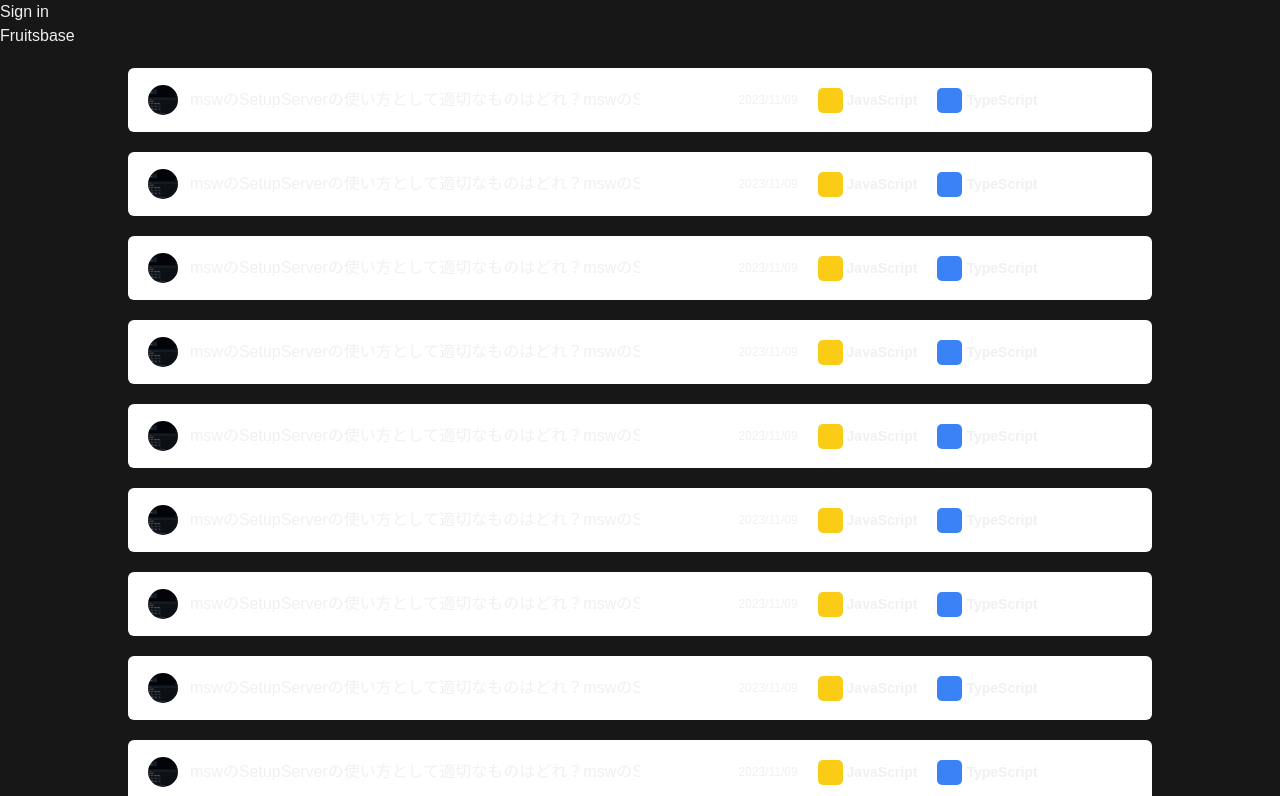
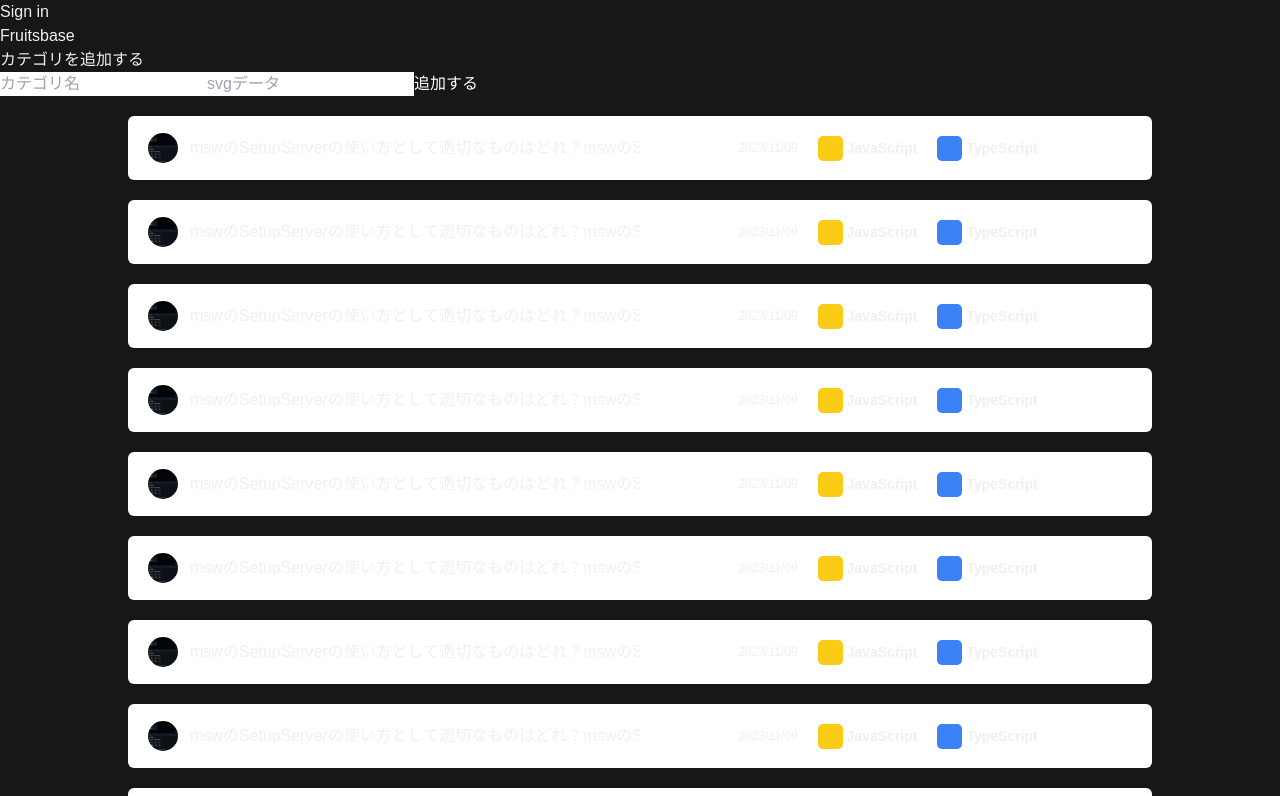
Before and after one commit to kaitokosuge/fruitsbase, a Next.js app: page / in a window 1280 px wide. Shown: the top 796 px of the page. Built offline with nearby package versions, Linux system fonts and the light colour scheme; no server answers.

Commit message:
add: category post

```diff
--- a/app/create/page.tsx
+++ b/app/create/page.tsx
@@ -1,3 +1,4 @@
+import CategoryViews from '@/features/categoryViews/CategoryViews';
 import QuizPost from '@/features/quizPost/QuizPost';
 import { auth } from '@clerk/nextjs/server';
 import React from 'react';
@@ -11,6 +12,7 @@ export default async function page() {
         <div>
             <h2 className="w-[700px] mx-auto text-gray-400">クイズの投稿</h2>
             <QuizPost />
+            <CategoryViews />
         </div>
     );
 }
--- a/app/page.tsx
+++ b/app/page.tsx
@@ -1,9 +1,11 @@
+import CategoryPost from '@/features/categoryPost/CategoryPost';
 import QuizViews from './../features/quizViews/QuizViews';
 
 export default function Home() {
     return (
         <main className="">
             <h1>Fruitsbase</h1>
+            <CategoryPost />
             <QuizViews />
         </main>
     );
--- a/features/categoryPost/CategoryPost.tsx
+++ b/features/categoryPost/CategoryPost.tsx
@@ -1,9 +1,15 @@
+'use client';
 import React from 'react';
+import { submitCategory } from './actions/postCategory';
+import CategoryForm from './components/CategoryForm';
 
 export default function CategoryPost() {
     return (
         <div>
             <p>カテゴリを追加する</p>
+            <form action={submitCategory} className="text-black">
+                <CategoryForm />
+            </form>
         </div>
     );
 }
--- /dev/null
+++ b/features/categoryPost/actions/postCategory.ts
@@ -0,0 +1,42 @@
+'use server';
+import prisma from '@/lib/prisma';
+import { auth } from '@clerk/nextjs/server';
+
+// category: { name: string; svg: string }
+
+const sleep = (ms: number) => {
+    return new Promise((resolve) => setTimeout(resolve, ms));
+};
+export async function submitCategory(formData: FormData): Promise<void> {
+    await sleep(2000);
+    try {
+        const { userId } = await auth();
+        if (!userId) {
+            console.log('loginしていません');
+            return;
+        }
+        const categoryName = formData.get('name');
+        if (!categoryName || typeof categoryName !== 'string') {
+            throw new Error();
+        }
+        const categorySvg = formData.get('svg');
+
+        console.log('categoryName:', categoryName);
+        console.log('categorySvg:', categorySvg);
+        console.log('userId:', userId);
+        const result = await prisma.category.create({
+            data: {
+                name: categoryName,
+                svg: categorySvg as string,
+                authorId: userId,
+            },
+        });
+
+        console.log('result', result);
+        // return new Response('Category has been created!', { status: 200 });
+    } catch (error) {
+        console.log('フォームのデータ', formData);
+        console.log('エラー内容', JSON.stringify(error));
+        // return new Response('Category Error', { status: 500 });
+    }
+}
--- /dev/null
+++ b/features/categoryPost/components/CategoryForm.tsx
@@ -0,0 +1,21 @@
+import React from 'react';
+import { useFormStatus } from 'react-dom';
+
+export default function CategoryForm() {
+    const { pending } = useFormStatus();
+    return (
+        <div>
+            <input type="text" placeholder="カテゴリ名" name="name" />
+            <input type="text" placeholder="svgデータ" name="svg" />
+            <button
+                type="submit"
+                disabled={pending}
+                className={
+                    pending ? 'opacity-50 text-white' : 'opacity-100 text-white'
+                }
+            >
+                追加する
+            </button>
+        </div>
+    );
+}
--- /dev/null
+++ b/features/categoryViews/CategoryViews.tsx
@@ -0,0 +1,17 @@
+import prisma from '@/lib/prisma';
+import { auth } from '@clerk/nextjs/server';
+import React from 'react';
+
+export default async function CategoryViews() {
+    const { userId, redirectToSignIn } = await auth();
+    if (!userId) {
+        return redirectToSignIn();
+    }
+    const categories = await prisma.category.findMany({
+        where: {
+            authorId: userId,
+        },
+    });
+    console.log(categories);
+    return <div></div>;
+}
```
Also changed, not shown: 2 other files (tests, documents, lock files or other folders).
